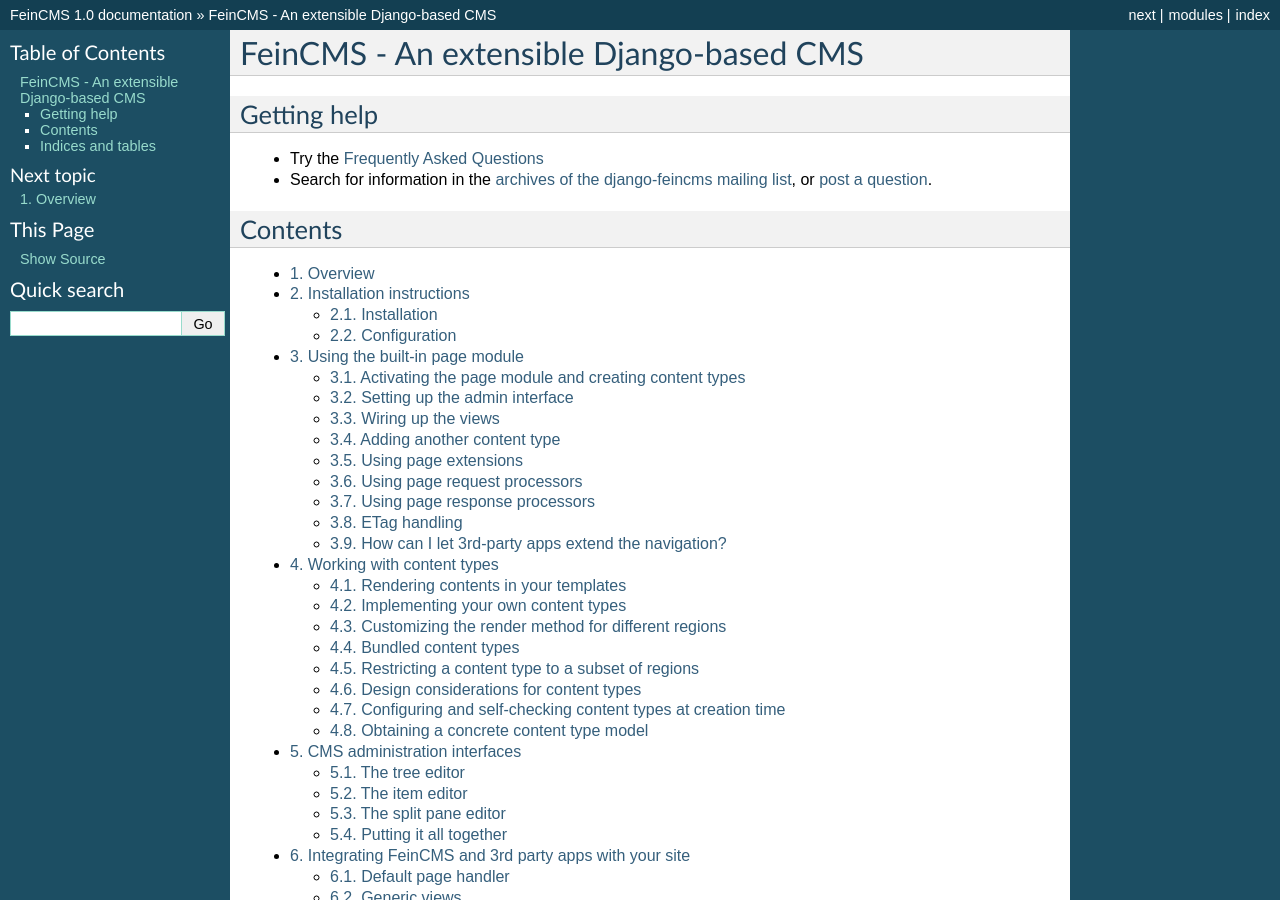
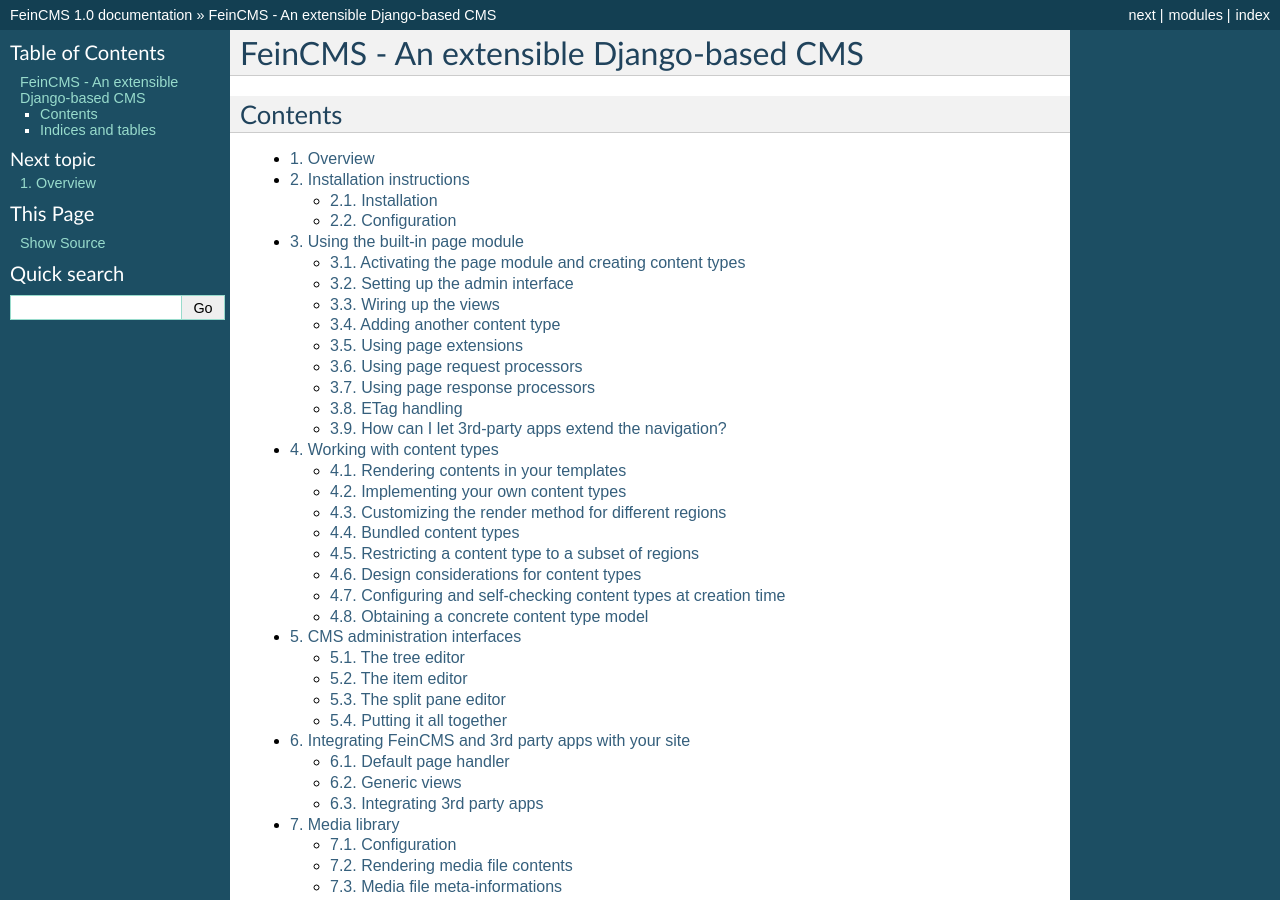
Before and after one commit to feincms/feincms, a Sphinx documentation site: the page built from docs/index.txt, in a window 1280 px wide and 900 px high. Built offline with Sphinx 7.4.7, drawn with Linux system fonts in a browser that asks for light colours.

Commit message:
The FAQ is not very helpful yet, and the mailing list does not belong here

```diff
--- a/docs/index.txt
+++ b/docs/index.txt
@@ -3,18 +3,6 @@
 ========================================
 FeinCMS - An extensible Django-based CMS
 ========================================
-
-
-Getting help
-============
-
-* Try the :ref:`faq`
-
-* Search for information in the `archives of the django-feincms mailing list`_,
-  or `post a question`_.
-
-.. _archives of the django-feincms mailing list: http://groups.google.com/group/django-feincms/
-.. _post a question: http://groups.google.com/group/django-feincms/
 
 
 Contents
```
